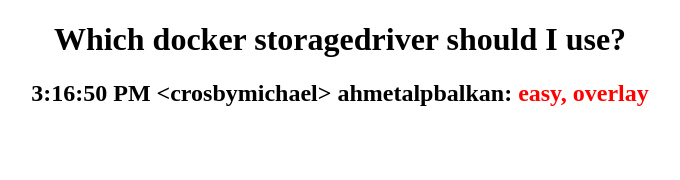
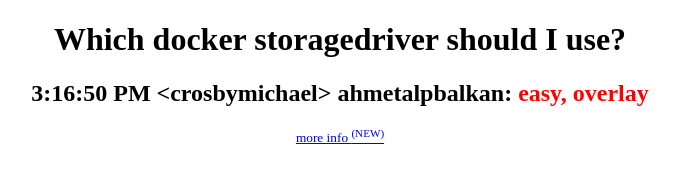
Before and after one commit to whichstoragedrivershouldiuse/whichstoragedrivershouldiuse.github.io, a plain HTML site: page index.html in a window 1280 px wide. Shown: the whole page, without its empty margins (300-980 px from the left). Drawn offline with Linux system fonts and the light colour scheme.

Commit message:
Update index.html

```diff
--- a/index.html
+++ b/index.html
@@ -10,5 +10,10 @@
     3:16:50 PM &lt;crosbymichael&gt; ahmetalpbalkan: <span style="color:red">easy, overlay</span>
   </h2>
 
+  <p><small>
+    <a href='https://docs.docker.com/engine/userguide/storagedriver/' rel='nofollow'>
+      more info <sup>(NEW)</sup>
+    </a></small></p>
+
 </body>
 </html>
```
